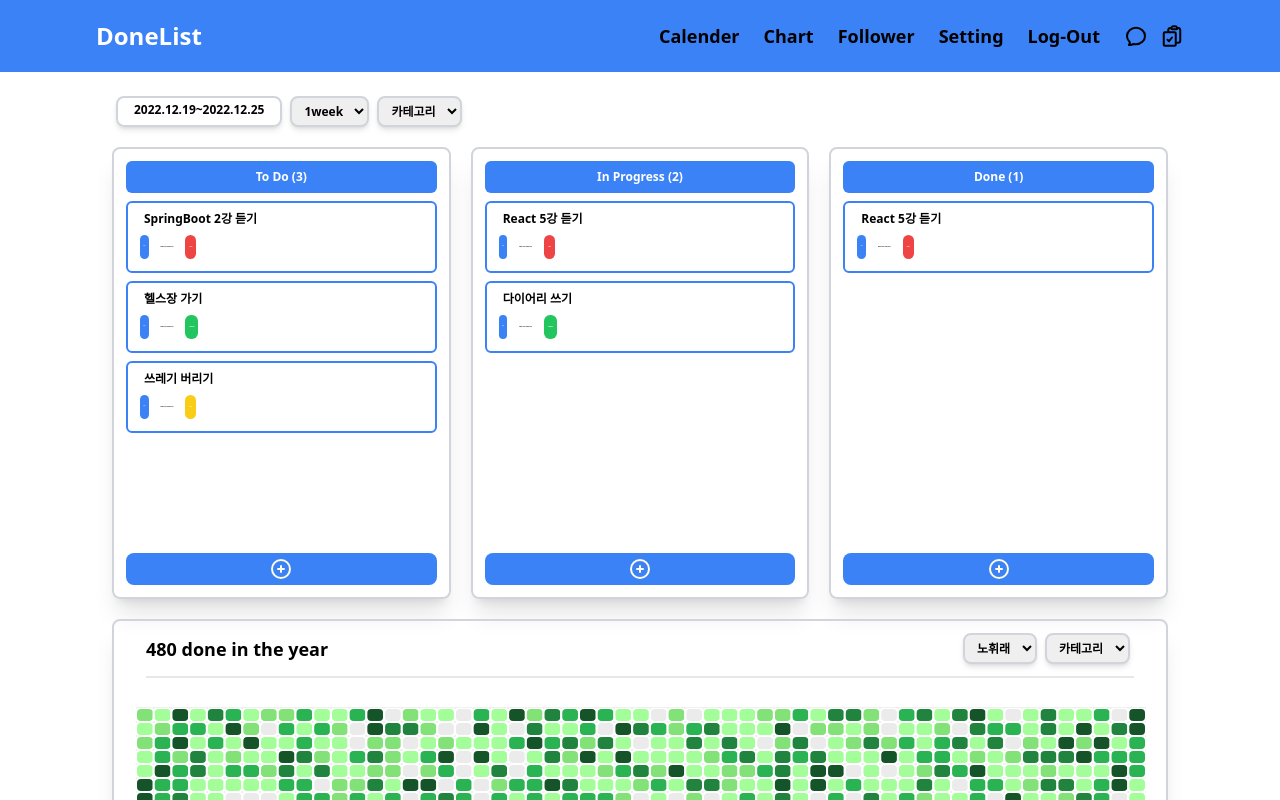
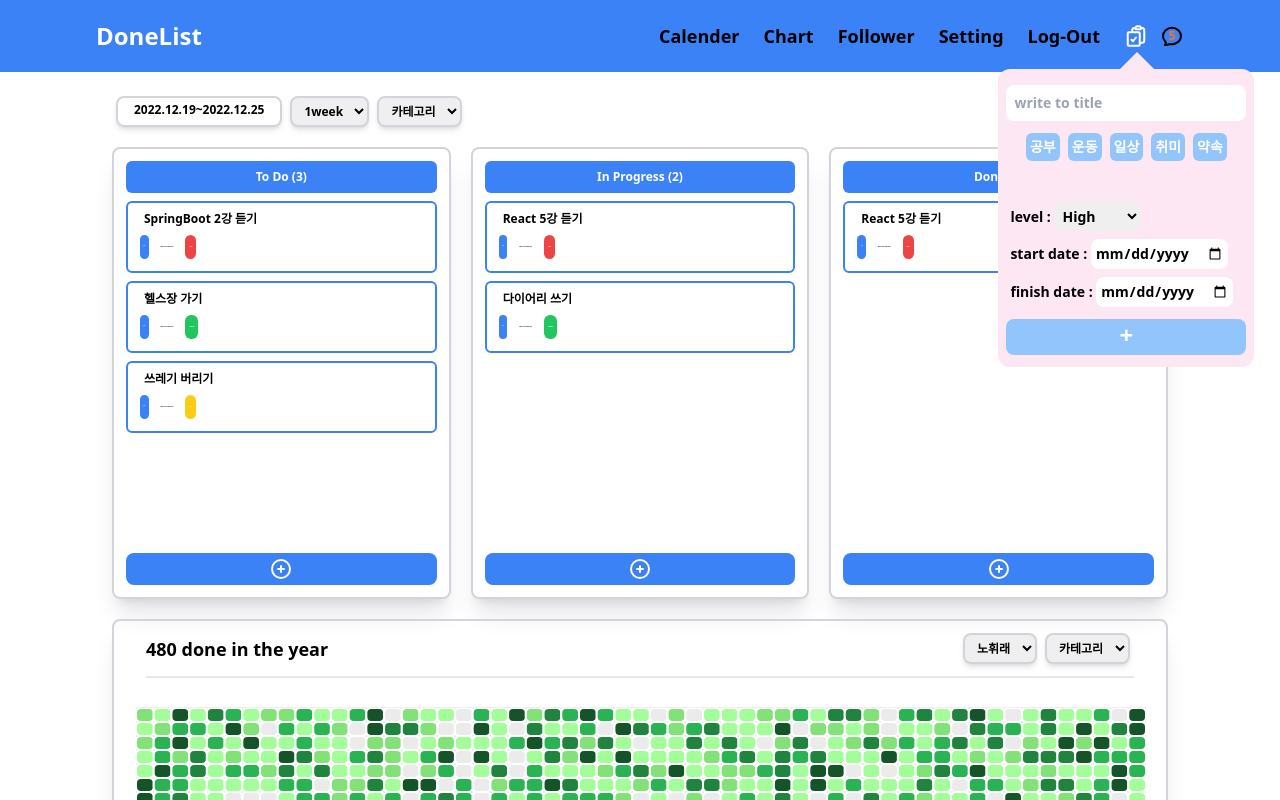
Before and after one commit to comko123/markup-copy, a Next.js app: page / in a window 1280 px wide. Both pictures are taken after a click on the icon 1136 px from the left and 36 px from the top of the page. Shown: the top 800 px of the page. Built offline with nearby package versions, Linux system fonts and the light colour scheme.

Commit message:
add : 모달및 알림창 구현 완료

```diff
--- a/src/components/LayOut.tsx
+++ b/src/components/LayOut.tsx
@@ -1,11 +1,30 @@
+import { ctgAtom } from "@/atoms/ctgAtoms"
 import { loginAtom } from "@/atoms/loginAtoms"
 import { useRouter } from "next/router"
-import { useSetRecoilState } from "recoil"
+import { useState } from "react"
+import { useRecoilValue, useSetRecoilState } from "recoil"
+import { motion ,AnimatePresence} from "framer-motion"
+import { modalVariants } from "@/variants/modalVariants"
 const LayOut = ({children , login}:layout) => {
   const {push , replace , pathname} = useRouter()
   const  setLoginState = useSetRecoilState(loginAtom)
+  const [modalState,setModalState] = useState({
+    alertState:{alertShowing:false},
+    addToDoModalState:{modalShowing:false,selectMainCtg:"",selectSubCtg:""}})
+ const [alertSample,setAlertSample] = useState([
+  {content:"CCSirius started following to you.",avatar:"1",date:"36 minutes ago"},
+  {content:"HwiRae has finished all the work.",avatar:"3",date:"1 hours ago"},
+  {content:"jinlee started following to hwirae.",avatar:"",date:"1 hours ago"},
+  {content:"jinlee has finished all the work.",avatar:"",date:"2 hours ago"},
+  {content:"jinlee started following to you.",avatar:"",date:"6 hours ago"}
+])
+    const {alertState,addToDoModalState} = modalState
+ const {modalShowing,selectSubCtg,selectMainCtg} = addToDoModalState
+ const {alertShowing} = alertState
+
+ const ctg = useRecoilValue(ctgAtom)
     return(<>
-<header className="bg-blue-500 flex justify-between p-2 lg:p-5 lg:px-24 font-bold fixed top-0 w-full z-10">
+<header className="bg-blue-500 flex justify-between p-2 md:p-5 px-6 lg:px-24 font-bold fixed top-0 w-full z-10">
   <h3 className={`text-md lg:text-2xl hover:text-white ${pathname==='/'?"text-white":null}`} onClick={()=>push('/')}>DoneList</h3>
   <div className="flex items-center">
  {login?<>
@@ -15,14 +34,98 @@ const LayOut = ({children , login}:layout) => {
     className={`${pathname===`/${item.toLowerCase()}`?"text-white" :null} text-xs cursor-pointer lg:text-lg mx-1 lg:mx-3 hover:text-white`}
     onClick={()=>{if(item ==="Log-Out"){setLoginState(state=>({login:!state.login})); replace('/')}
       else push(`/${item.toLowerCase()}`)}}>{item}</span>)})}
+
   <svg xmlns="http://www.w3.org/2000/svg" fill="none" viewBox="0 0 24 24" strokeWidth={2} stroke="currentColor"
-  className="w-4 aspect-square lg:w-6 mx-1 lg:mx-3 hover:text-white cursor-pointer">
-  <path strokeLinecap="round" strokeLinejoin="round" d="M12 20.25c4.97 0 9-3.694 9-8.25s-4.03-8.25-9-8.25S3 7.444 3 12c0 2.104.859 4.023 2.273 5.48.432.447.74 1.04.586 1.641a4.483 4.483 0 01-.923 1.785A5.969 5.969 0 006 21c1.282 0 2.47-.402 3.445-1.087.81.22 1.668.337 2.555.337z" />
+  onClick={()=>setModalState(()=>{return{alertState:{alertShowing:false},addToDoModalState:{selectMainCtg:"",selectSubCtg:"",modalShowing:!modalShowing}}})}
+  className={`w-4 aspect-square lg:w-6 z-20 mx-1 lg:mx-3 ${modalShowing?"text-white":"text-black"} hover:text-white cursor-pointer`}>
+  <path strokeLinecap="round" strokeLinejoin="round"
+   d="M11.35 3.836c-.065.21-.1.433-.1.664 0 .414.336.75.75.75h4.5a.75.75 0 00.75-.75 2.25 2.25 0 00-.1-.664m-5.8 0A2.251 2.251 0 0113.5 2.25H15c1.012 0 1.867.668 2.15 1.586m-5.8 0c-.376.023-.75.05-1.124.08C9.095 4.01 8.25 4.973 8.25 6.108V8.25m8.9-4.414c.376.023.75.05 1.124.08 1.131.094 1.976 1.057 1.976 2.192V16.5A2.25 2.25 0 0118 18.75h-2.25m-7.5-10.5H4.875c-.621 0-1.125.504-1.125 1.125v11.25c0 .621.504 1.125 1.125 1.125h9.75c.621 0 1.125-.504 1.125-1.125V18.75m-7.5-10.5h6.375c.621 0 1.125.504 1.125 1.125v9.375m-8.25-3l1.5 1.5 3-3.75"
+   />
 </svg>
+
+ <AnimatePresence>
+ {modalShowing?
+  <motion.div variants={modalVariants} transition={modalVariants.transition} initial="start" animate="display" exit="end"
+  className="fixed right-[2%] top-[2.2em] md:top-[3.7em] xl:top-[3.8em] origin-top w-[13rem] md:w-[16rem] aspect-square my-2 bg-pink-100 rounded-xl">
+  <div className="border-[20px] w-5 border-t-transparent border-x-transparent absolute border-b-pink-100 -top-[12.5%] right-[11%] md:right-[4%] lg:right-[38%] 2xl:right-[35%]"/>
+<form onSubmit={e=>e.preventDefault()} className="p-2">
+  <input type="text" placeholder="write to title" className="outline-none p-2 w-full rounded-lg my-2 text-vxs md:text-sm"/>
+
+<div className="flex flex-col mb-2">
+  <div className="flex justify-center">
+  {Object.keys(ctg).map(item=><div key={item} onClick={()=>setModalState(state=>{
+    if(item === selectMainCtg)return{...state,addToDoModalState:{...addToDoModalState,selectMainCtg:""}}
+    else return{...state,addToDoModalState:{...addToDoModalState,selectMainCtg:item,selectSubCtg:""}}
+  })}
+  className={`${selectMainCtg ===item?"bg-blue-500":"bg-blue-300" } hover:ring hover:ring-blue-500 hover:ring-offset-2 text-vxs md:text-sm m-1 p-1 text-white rounded-md`}>{item}</div>)}
+  </div>
+<div className="flex justify-center empty:h-[1.8rem]">
+{selectMainCtg && ctg[selectMainCtg].map(item=><div key={item}
+onClick ={()=>setModalState(state=>{
+  const setting = (params:string) => {return{...state,addToDoModalState:{...addToDoModalState,selectSubCtg:params}}}
+  if(item === selectSubCtg)return setting("");else return setting(item)})}
+className={`${selectSubCtg === item ?"bg-blue-500":"bg-blue-300"} hover:ring hover:ring-blue-500 hover:ring-offset-2 text-vxs md:text-sm m-1 p-1 text-white rounded-md`}>{item}</div>)}
+</div>
+  </div>
+
+  <div className="mb-2 text-vxs md:text-sm"><span className="ml-1">level : </span>
+<select className="p-1 rounded-lg outline-none text-vxs md:text-sm">
+  {["High","Medium","Low"].map(item=><option key={item} className="font-bold">{item}</option>)}
+  </select>
+  </div>
+<div className="mb-2 text-vxs md:text-sm ml-1"> <span>start date : </span><input type="date" className="text-vxs md:text-sm p-1 rounded-lg outline-none"/></div>
+<div className="mb-3 text-vxs md:text-sm ml-1"> <span>finish date : </span><input type="date" className="text-vxs md:text-sm p-1 rounded-lg outline-none"/></div>
+<input type="submit" value="+"
+className="mb-1 rounded-lg text-2xl bg-blue-300 hover:bg-blue-500 outline-none w-full pb-1 flex flex-grow items-center justify-center text-white"
+onClick={()=>setModalState(state=>{
+  return{...state,addToDoModalState:{selectMainCtg:"",selectSubCtg:"",modalShowing:false}}})}
+/>
+</form>
+</motion.div>
+  :null}
+ </AnimatePresence>
+
 <svg xmlns="http://www.w3.org/2000/svg" fill="none" viewBox="0 0 24 24" strokeWidth={2} stroke="currentColor"
-className="w-4 aspect-square lg:w-6 hover:text-white cursor-pointer">
-  <path strokeLinecap="round" strokeLinejoin="round" d="M11.35 3.836c-.065.21-.1.433-.1.664 0 .414.336.75.75.75h4.5a.75.75 0 00.75-.75 2.25 2.25 0 00-.1-.664m-5.8 0A2.251 2.251 0 0113.5 2.25H15c1.012 0 1.867.668 2.15 1.586m-5.8 0c-.376.023-.75.05-1.124.08C9.095 4.01 8.25 4.973 8.25 6.108V8.25m8.9-4.414c.376.023.75.05 1.124.08 1.131.094 1.976 1.057 1.976 2.192V16.5A2.25 2.25 0 0118 18.75h-2.25m-7.5-10.5H4.875c-.621 0-1.125.504-1.125 1.125v11.25c0 .621.504 1.125 1.125 1.125h9.75c.621 0 1.125-.504 1.125-1.125V18.75m-7.5-10.5h6.375c.621 0 1.125.504 1.125 1.125v9.375m-8.25-3l1.5 1.5 3-3.75" />
+onClick={()=>setModalState(()=>{return{addToDoModalState:{...addToDoModalState,modalShowing:false},alertState:{alertShowing:!alertShowing}}})}
+className={`w-4 aspect-square lg:w-6 ${alertShowing?"text-white":"text-black"} z-20 hover:text-white cursor-pointer`}>
+  <path strokeLinecap="round" strokeLinejoin="round"
+   d="M12 20.25c4.97 0 9-3.694 9-8.25s-4.03-8.25-9-8.25S3 7.444 3 12c0 2.104.859 4.023 2.273 5.48.432.447.74 1.04.586 1.641a4.483 4.483 0 01-.923 1.785A5.969 5.969 0 006 21c1.282 0 2.47-.402 3.445-1.087.81.22 1.668.337 2.555.337z"/>
 </svg>
+<span className="absolute right-[3.6em] md:right-[2.08em] lg:right-[8.7em] text-vxs md:text-xs text-orange-500">{alertSample.length?alertSample.length:null}</span>
+<AnimatePresence>
+ {alertShowing?
+  <motion.div variants={modalVariants} transition={modalVariants.transition} initial="start" animate="display" exit="end"
+  className="fixed right-[1%] top-[2.2em] md:top-[3.7em] xl:top-[3.8em] p-2 origin-top w-[13rem] md:w-[16rem] aspect-square my-2 bg-pink-100 rounded-xl">
+    <div className="border-[20px] w-5 border-t-transparent border-x-transparent absolute border-b-pink-100 rounded-lg -top-[15%] md:-top-[12.8%]  right-[4%] md:right-0 lg:right-[29%] 2xl:right-[26%]"/>
+{alertSample.length?<>
+  <div className="text-slate-600 flex text-vxs font-bold w-full justify-end border-b-2 pb-1 border-sky-500"
+><span onClick={()=>setAlertSample([])} className="hover:text-amber-600">모두 읽기</span></div>
+<div className="max-h-full overflow-auto scrollbar-hide">
+{alertSample.map(item=><div key={item.content} className="flex w-full justify-between border-2 bg-white rounded-lg border-sky-500 my-2 p-2">
+<div>{item.avatar?<svg xmlns="http://www.w3.org/2000/svg" fill="none" viewBox="0 0 24 24" strokeWidth={1.5} stroke="currentColor" className="w-6 h-6">
+  <path strokeLinecap="round" strokeLinejoin="round" d="M12 21a9.004 9.004 0 008.716-6.747M12 21a9.004 9.004 0 01-8.716-6.747M12 21c2.485 0 4.5-4.03 4.5-9S14.485 3 12 3m0 18c-2.485 0-4.5-4.03-4.5-9S9.515 3 12 3m0 0a8.997 8.997 0 017.843 4.582M12 3a8.997 8.997 0 00-7.843 4.582m15.686 0A11.953 11.953 0 0112 10.5c-2.998 0-5.74-1.1-7.843-2.918m15.686 0A8.959 8.959 0 0121 12c0 .778-.099 1.533-.284 2.253m0 0A17.919 17.919 0 0112 16.5c-3.162 0-6.133-.815-8.716-2.247m0 0A9.015 9.015 0 013 12c0-1.605.42-3.113 1.157-4.418" />
+</svg>
+:<svg xmlns="http://www.w3.org/2000/svg" fill="none" viewBox="0 0 24 24" strokeWidth={1.5} stroke="currentColor" className="w-6 h-6">
+<path strokeLinecap="round" strokeLinejoin="round" d="M18 18.72a9.094 9.094 0 003.741-.479 3 3 0 00-4.682-2.72m.94 3.198l.001.031c0 .225-.012.447-.037.666A11.944 11.944 0 0112 21c-2.17 0-4.207-.576-5.963-1.584A6.062 6.062 0 016 18.719m12 0a5.971 5.971 0 00-.941-3.197m0 0A5.995 5.995 0 0012 12.75a5.995 5.995 0 00-5.058 2.772m0 0a3 3 0 00-4.681 2.72 8.986 8.986 0 003.74.477m.94-3.197a5.971 5.971 0 00-.94 3.197M15 6.75a3 3 0 11-6 0 3 3 0 016 0zm6 3a2.25 2.25 0 11-4.5 0 2.25 2.25 0 014.5 0zm-13.5 0a2.25 2.25 0 11-4.5 0 2.25 2.25 0 014.5 0z" />
+</svg>
+}</div>
+ <div className="flex flex-col text-vxs max-w-[60%] md:max-w-full">
+ <div className="mx-1 overflow-hidden text-ellipsis whitespace-nowrap">{item.content}</div>
+  <div className="mx-1 text-slate-500">{item.date}</div>
+ </div>
+ <svg xmlns="http://www.w3.org/2000/svg" fill="none" viewBox="0 0 24 24" strokeWidth={1.5} stroke="currentColor"
+ className="w-6 h-6 hover:text-amber-600"
+ onClick={()=>setAlertSample(state=>state.filter(select => select.content !== item.content))}>
+  <path strokeLinecap="round" strokeLinejoin="round" d="M9 12.75L11.25 15 15 9.75M21 12a9 9 0 11-18 0 9 9 0 0118 0z" />
+</svg>
+
+</div>)}
+</div>
+</>:<div className="flex items-center justify-center w-full h-full text-vxs md:text-sm">The notification is empty...</div>}
+</motion.div>
+  :null}
+ </AnimatePresence>
+
  </>:<>
  {["Log-In","Sign-Up"].map(item=><div key={item}>
   <div onClick={()=>replace(`/${item.toLowerCase()}`)} className={`${pathname===`/${item.toLowerCase()}`?"text-white" :null}
--- /dev/null
+++ b/src/pages/chart/[list]/index.tsx
@@ -0,0 +1,9 @@
+import { loginAtom } from "@/atoms/loginAtoms"
+import LayOut from "@/components/LayOut"
+import { useRecoilValue } from "recoil"
+
+const ChartList = () => {
+    const {login} =  useRecoilValue(loginAtom)
+    return<LayOut login={login}>123</LayOut>
+}
+export default ChartList
--- a/src/styles/globals.css
+++ b/src/styles/globals.css
@@ -6,5 +6,5 @@
     -webkit-user-select:none;
     -moz-user-select:none;
     -ms-user-select:none;
-    user-select:none
+    user-select:none;
 }
--- /dev/null
+++ b/src/variants/modalVariants.ts
@@ -0,0 +1,15 @@
+export const modalVariants = {
+    transition:{
+        duration:0.4,
+        type:"keyframes"
+    },
+    start:{
+        scaleY:0
+    },
+    display:{
+        scaleY:1
+    },
+    end:{
+        scaleY:0
+    }
+}
--- a/tailwind.config.js
+++ b/tailwind.config.js
@@ -2,10 +2,8 @@
 module.exports = {
   content: ['./src/**/*.{js,jsx,ts,tsx}'],
   theme: {
-    extend: {fontSize:{
-      vxs:["8px"],
-
-    }},
+    extend: {fontSize:{vxs:["8px"]}
+  }
   },
   plugins: [require('tailwind-scrollbar-hide')],
 }
```
Also changed, not shown: src/pages/chart/index.tsx (+6 -2 lines).
